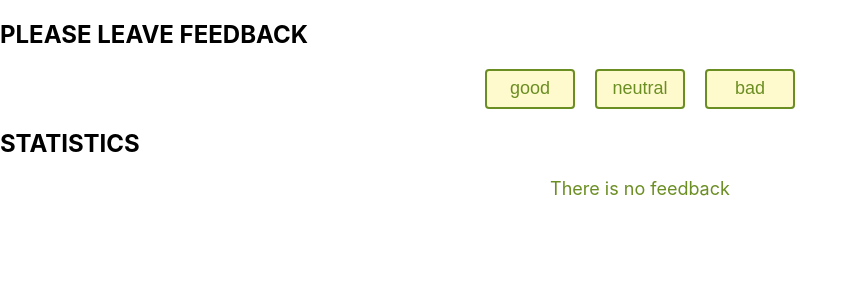
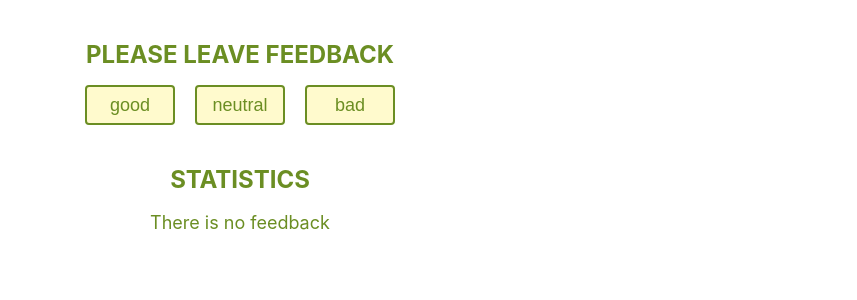
Before and after one commit to SunFlowwerr/goit-react-hw-02-feedback, a React (Create React App) app: page / in a window 1280 px wide. Shown: the top 300 px of the page, without its empty margins (0-857 px from the left). Built offline with nearby package versions, Linux system fonts and the light colour scheme.

Commit message:
update styles for section

```diff
--- a/src/components/Section/Section.jsx
+++ b/src/components/Section/Section.jsx
@@ -1,8 +1,9 @@
 import PropTypes from 'prop-types';
 // import css from './Section.module.css';
+import css from './Section.module.css';
 
 export const Section = ({ title, children }) => (
-  <section>
+  <section className={css.section}>
     <h2>{title}</h2>
     {children}
   </section>
--- /dev/null
+++ b/src/components/Section/Section.module.css
@@ -0,0 +1,10 @@
+.section {
+  width: 400px;
+  margin: 40px;
+}
+
+h2 {
+  margin-bottom: 10px;
+  text-align: center;
+  color: #6b8e23;
+}
```
